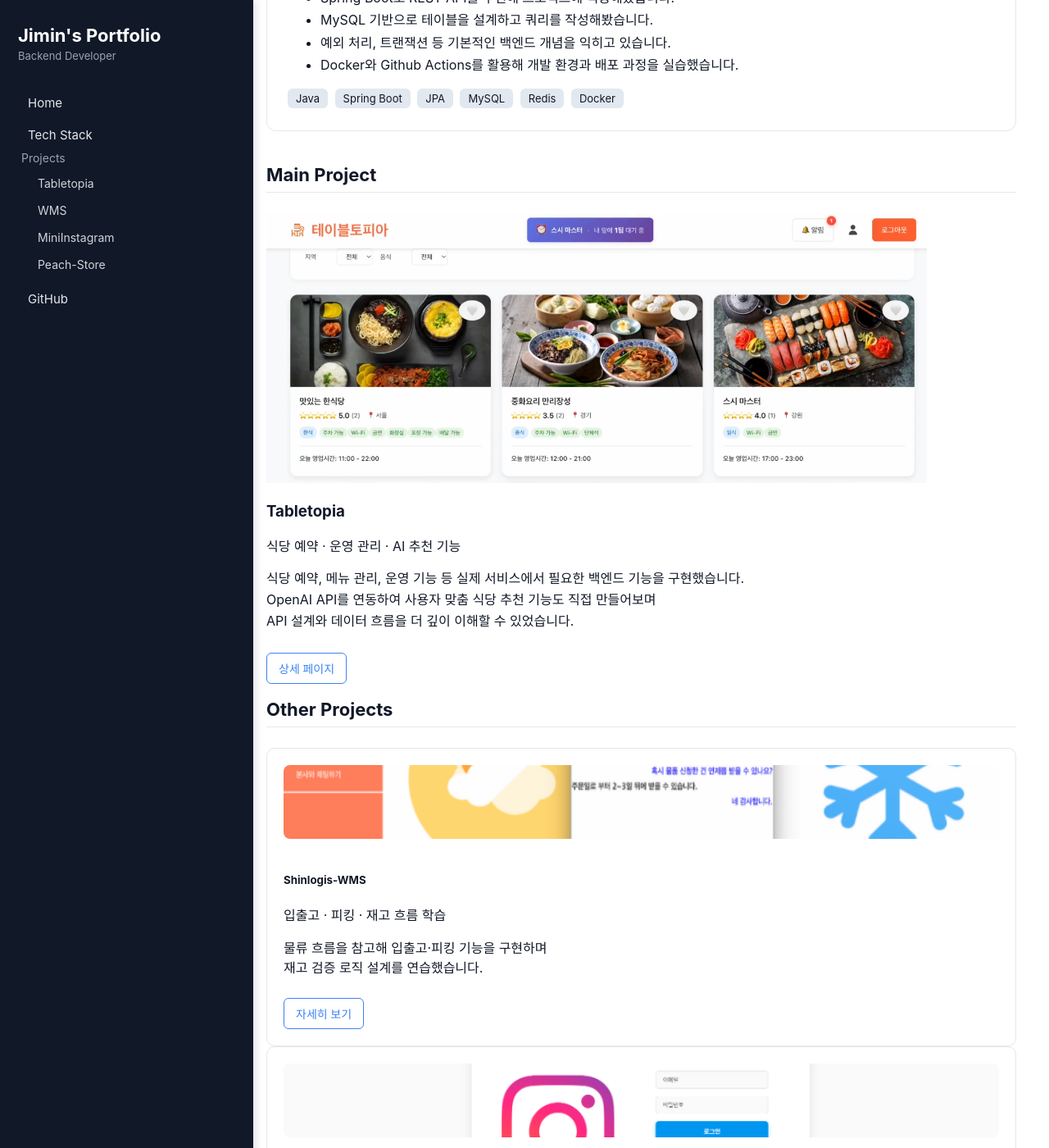
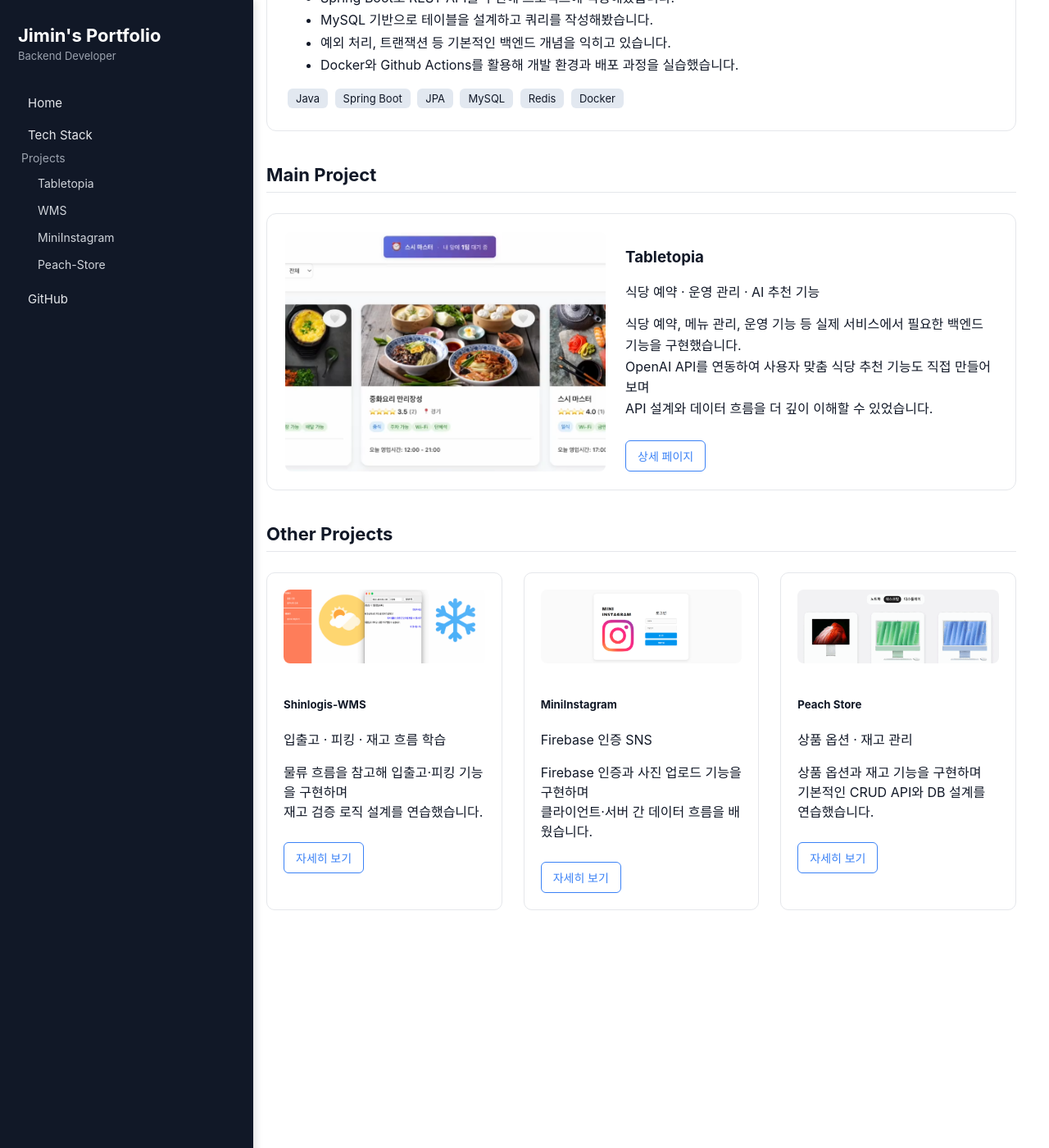
Before and after one commit to Shypanda0119/shypanda0119.github.io, a Jekyll site: the page built from index.html, in a window 1280 px wide and 1400 px high, scrolled down 377 px. Shown: the whole window at 82% size. Built offline with Jekyll 4.4.1, drawn with Linux system fonts in a browser that asks for light colours; the list of posts is cut into pages by our own code.

Commit message:
Update style.css

```diff
--- a/assets/css/style.css
+++ b/assets/css/style.css
@@ -89,3 +89,25 @@
   background: #3B82F6;
   color: white;
 }
+
+.main-project-card {
+  display: flex;
+  gap: 24px;
+  background: #fff;
+  border: 1px solid #e5e7eb;
+  padding: 22px;
+  border-radius: 12px;
+  margin-bottom: 40px;
+}
+
+.main-project-img {
+  width: 45%;
+  border-radius: 8px;
+  object-fit: cover;
+}
+
+.sub-project-list {
+  display: grid;
+  grid-template-columns: repeat(3, 1fr);
+  gap: 26px;
+}
```
